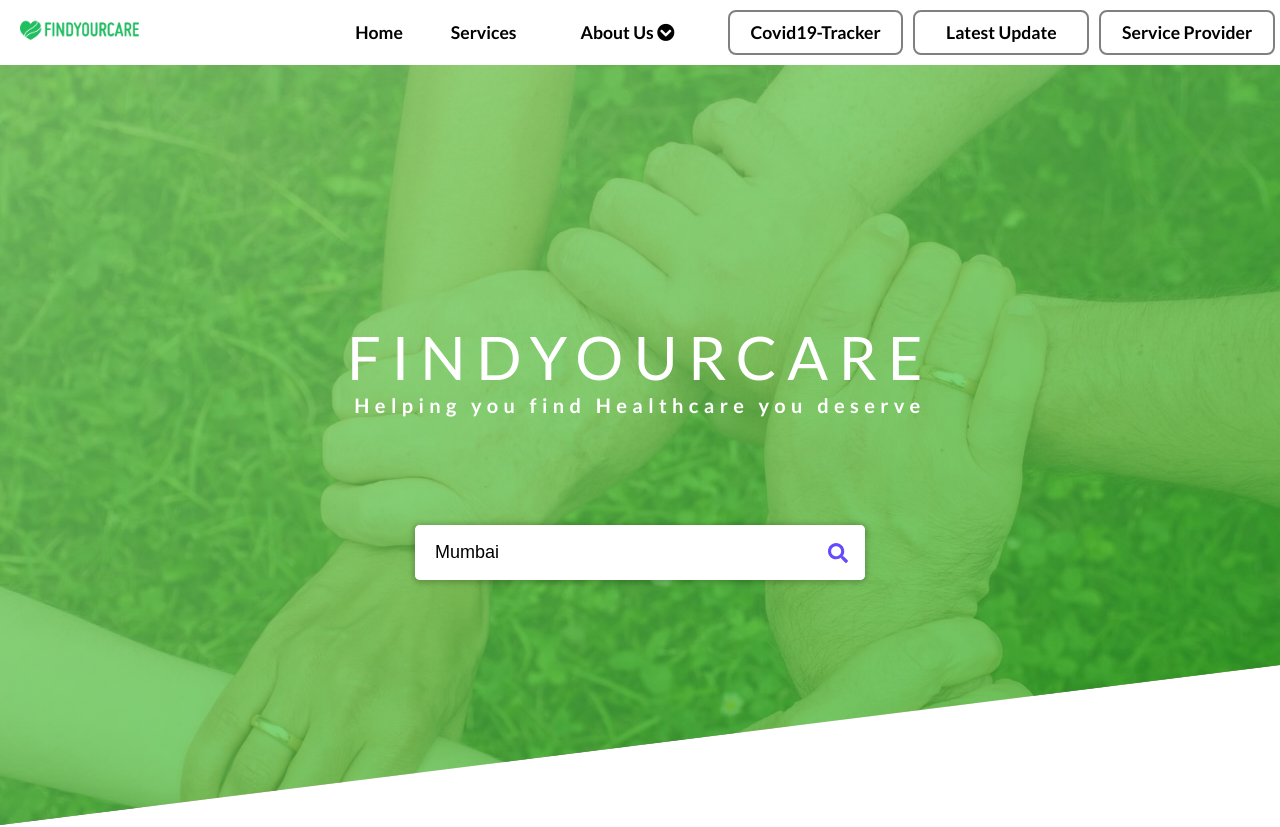
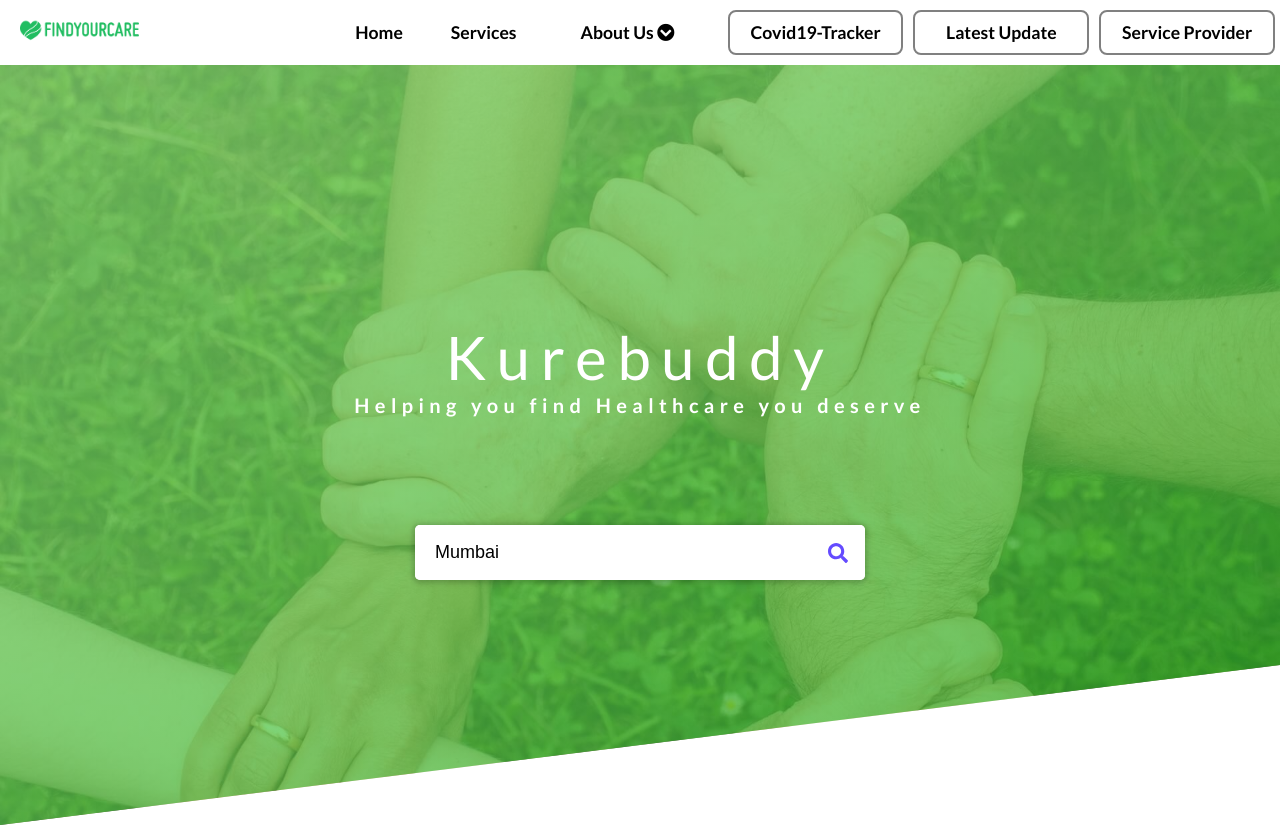
Before and after one commit to ArvindNagaonkar/FindYourCare-Version-2, a React (Create React App) app: page / in a window 1280 px wide. Shown: the top 827 px of the page. Built offline with nearby package versions, Linux system fonts and the light colour scheme; no server answers; the database is empty.

Commit message:
findyourcare to Kurebuddy

```diff
--- a/public/index.html
+++ b/public/index.html
@@ -20,7 +20,7 @@
       name="description"
       content="Web site created using create-react-app"
     />
-    <title>FINDYOURCARE</title>
+    <title>Kurebuddy</title>
   </head>
   <body>
     <div id="root"></div>
--- a/src/Pages/Contact/Contact.js
+++ b/src/Pages/Contact/Contact.js
@@ -37,7 +37,7 @@ function Contact() {
           </div>
           <p>
             Always Get In Touch Always Get In Touch Our Contact Details
-            FindYourCare aims at helping you find some of the best Medical
+            Kurebuddy aims at helping you find some of the best Medical
             Healthcare's in India, also providing you with a wide range of
             Healthcare products & Emergency Service Facilities.
           </p>
@@ -48,7 +48,7 @@ function Contact() {
             </div>
             <div className="contactDetails">
               <i className="far fa-envelope"></i>
-              <span>info@findyourcare.com</span>
+              <span>info@Kurebuddy.com</span>
             </div>
             <div className="contactDetails">
               <i className="fas fa-phone"></i>
--- a/src/Pages/Home Page/components/Header/Header.js
+++ b/src/Pages/Home Page/components/Header/Header.js
@@ -7,7 +7,7 @@ function Header() {
         <img src="" alt=""></img>
         <div className="text-box">
           <h1 className="heading-primary">
-            <span className="heading-primary-main">FINDYOURCARE</span>
+            <span className="heading-primary-main">Kurebuddy</span>
             <span className="heading-primary-sub">
               Helping you find Healthcare you deserve
             </span>
--- a/src/Pages/Home Page/footer/Footer.js
+++ b/src/Pages/Home Page/footer/Footer.js
@@ -33,7 +33,7 @@ function Footer() {
           <Rlink to="/privacy-policy">Privacy Policy</Rlink>
           <div className="aboutus-com">
             <i className="far fa-envelope"></i>
-            <span>info@findyourcare.com</span>
+            <span>info@Kurebuddy.com</span>
           </div>
           <div className="aboutus-com">
             <i className="fas fa-phone"></i>
--- a/src/Pages/Privacy Policy/Privacy.js
+++ b/src/Pages/Privacy Policy/Privacy.js
@@ -87,9 +87,9 @@ function Privacy() {
           infrastructure itself (for example, the duration of a page visit).
         </li>
         <li>
-          <strong>Website</strong> refers to Findyourcare, accessible from{" "}
-          <a href="https://findyourcare.app" rel="noreferrer" target="_blank">
-            https://findyourcare.app
+          <strong>Website</strong> refers to Kurebuddy, accessible from{" "}
+          <a href="https://Kurebuddy.app" rel="noreferrer" target="_blank">
+            https://Kurebuddy.app
           </a>
         </li>
         <li>
@@ -470,7 +470,7 @@ function Privacy() {
         If you have any questions about this Privacy Policy, You can contact us:
       </p>
       <ul>
-        <li>By email: Info@findyourcare.com</li>
+        <li>By email: Info@Kurebuddy.com</li>
         <li>By phone number: 8291061060</li>
         <li>
           By mail: 59,11/12, F-0 Swami Vivekanand Nagar, Hutama Ganpat Kokate
--- a/src/Pages/Search results/SearchResults.js
+++ b/src/Pages/Search results/SearchResults.js
@@ -55,7 +55,7 @@ function SearchResults() {
             </h3>
             {ClickedService === "Covid Medicine" ? (
               <a
-                href="https://www.google.com/forms/about/"
+                href="https://docs.google.com/forms/d/e/1FAIpQLScXT2_QdBue7widi0DjP75nBHSGlICRUsUaw7aUBMxYb608Vg/viewform"
                 rel="noreferrer"
                 target="_blank"
               >
--- a/src/Pages/Terms Of Use/TermsOfUse.js
+++ b/src/Pages/Terms Of Use/TermsOfUse.js
@@ -4,15 +4,15 @@ function TermsOfUse() {
   return (
     <div className="TeramsOfUse">
       <h2>Terms and Conditions</h2>
-      <span>Welcome to findyourcare!</span>
+      <span>Welcome to Kurebuddy!</span>
       <p>
         These terms and conditions outline the rules and regulations for the use
-        of alloiono’s Website, located at https://findyourcare.app.
+        of alloiono’s Website, located at https://Kurebuddy.app.
       </p>
       <p>
         By accessing this website we assume you accept these terms and
-        conditions. Do not continue to use findyourcare if you do not agree to
-        take all of the terms and conditions stated on this page.
+        conditions. Do not continue to use Kurebuddy if you do not agree to take
+        all of the terms and conditions stated on this page.
       </p>
       <p className="lineSpace">
         The following terminology applies to these Terms and Conditions, Privacy
@@ -32,8 +32,8 @@ function TermsOfUse() {
       </p>
       <h2>Cookies</h2>
       <p>
-        We employ the use of cookies. By accessing findyourcare, you agreed to
-        use cookies in agreement with the alloiono’s Privacy Policy.
+        We employ the use of cookies. By accessing Kurebuddy, you agreed to use
+        cookies in agreement with the alloiono’s Privacy Policy.
       </p>
       <p>
         Most interactive websites use cookies to let us retrieve the user’s
@@ -45,17 +45,17 @@ function TermsOfUse() {
       <h2>License</h2>
       <p>
         Unless otherwise stated, alloiono and/or its licensors own the
-        intellectual property rights for all material on findyourcare. All
+        intellectual property rights for all material on Kurebuddy. All
         intellectual property rights are reserved. You may access this from
-        findyourcare for your own personal use subjected to restrictions set in
+        Kurebuddy for your own personal use subjected to restrictions set in
         these terms and conditions.
       </p>
       <p>You must not:</p>
       <ul>
-        <li>Republish material from findyourcare</li>
-        <li>Sell, rent or sub-license material from findyourcare</li>
-        <li>Reproduce, duplicate or copy material from findyourcare</li>
-        <li>Redistribute content from findyourcare</li>
+        <li>Republish material from Kurebuddy</li>
+        <li>Sell, rent or sub-license material from Kurebuddy</li>
+        <li>Reproduce, duplicate or copy material from Kurebuddy</li>
+        <li>Redistribute content from Kurebuddy</li>
       </ul>
       <p>
         This Agreement shall begin on the date hereof. Our Terms and Conditions
```
